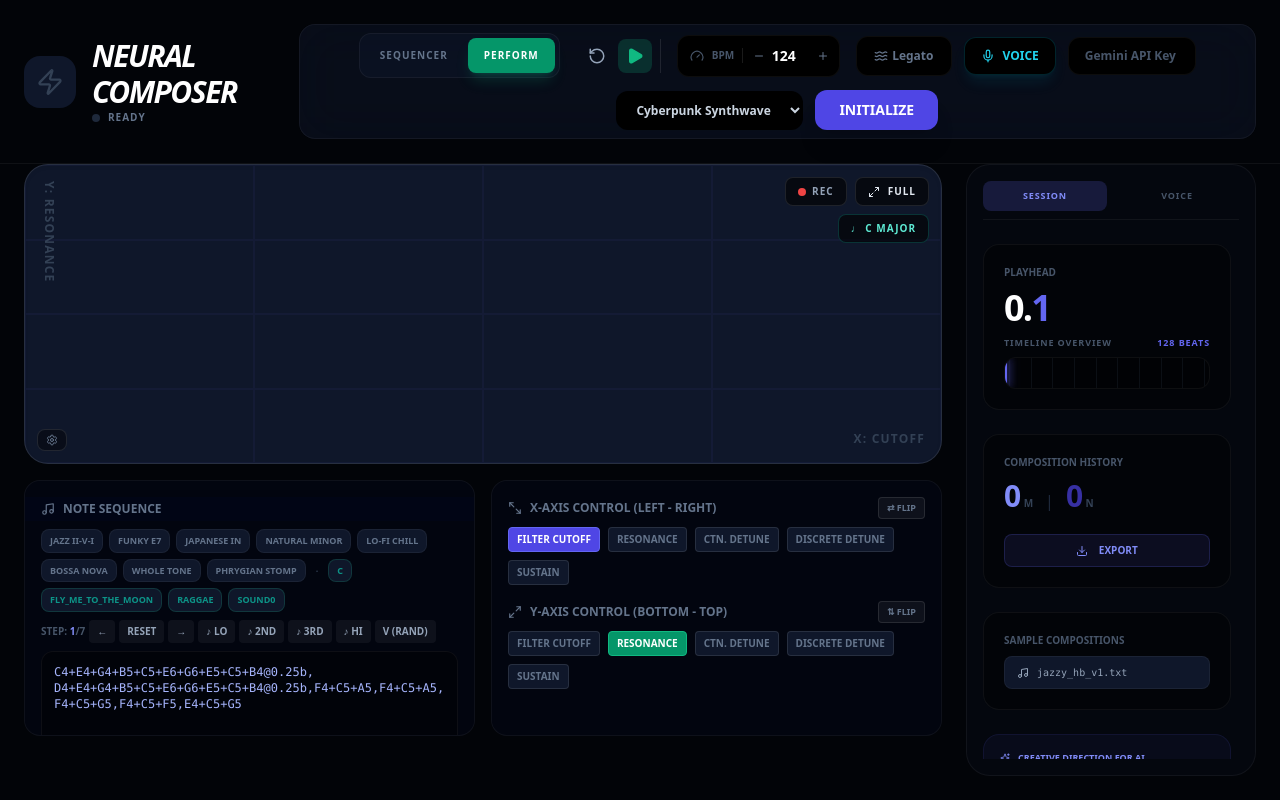
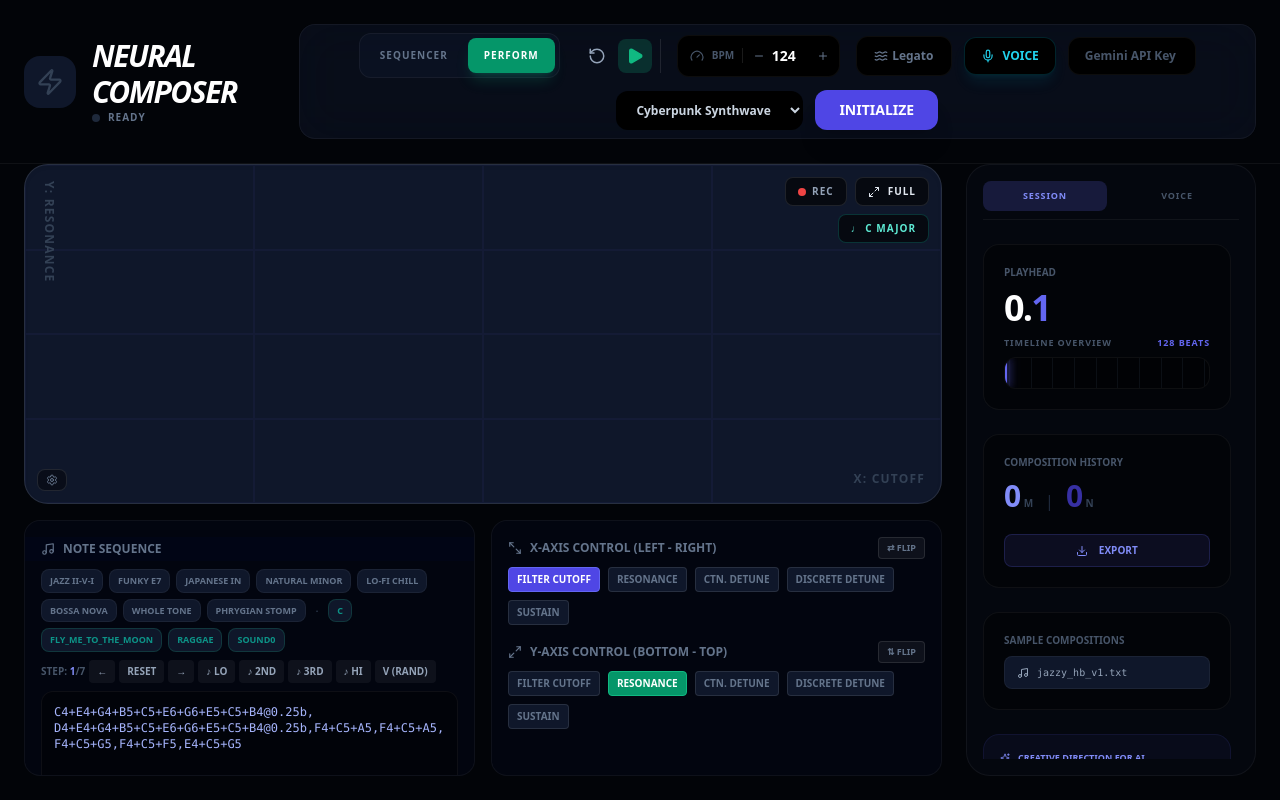
Before and after one commit to nathanwang000/NeuralComposer, a React (Vite) app: page / in a window 1280 px wide. Built offline with nearby package versions, Linux system fonts and the light colour scheme.

Commit message:
make pad space larger

```diff
--- a/App.tsx
+++ b/App.tsx
@@ -651,7 +651,7 @@ const App: React.FC = () => {
         <div className="lg:col-span-9 flex flex-col gap-4 min-h-0">
           {/* Both panels stay mounted at all times so their internal state is preserved across tab switches.
               Visibility is toggled purely with CSS (hidden / contents). */}
-          <div className={mainTab === 'performance' ? '' : 'hidden'}>
+          <div className={mainTab === 'performance' ? 'flex-1 flex flex-col min-h-0' : 'hidden'}>
             <PerformancePad bpm={state.tempo} onCommitRecording={handleCommitRecording} />
           </div>
           <div className={mainTab === 'sequencer' ? 'contents' : 'hidden'}>
```
